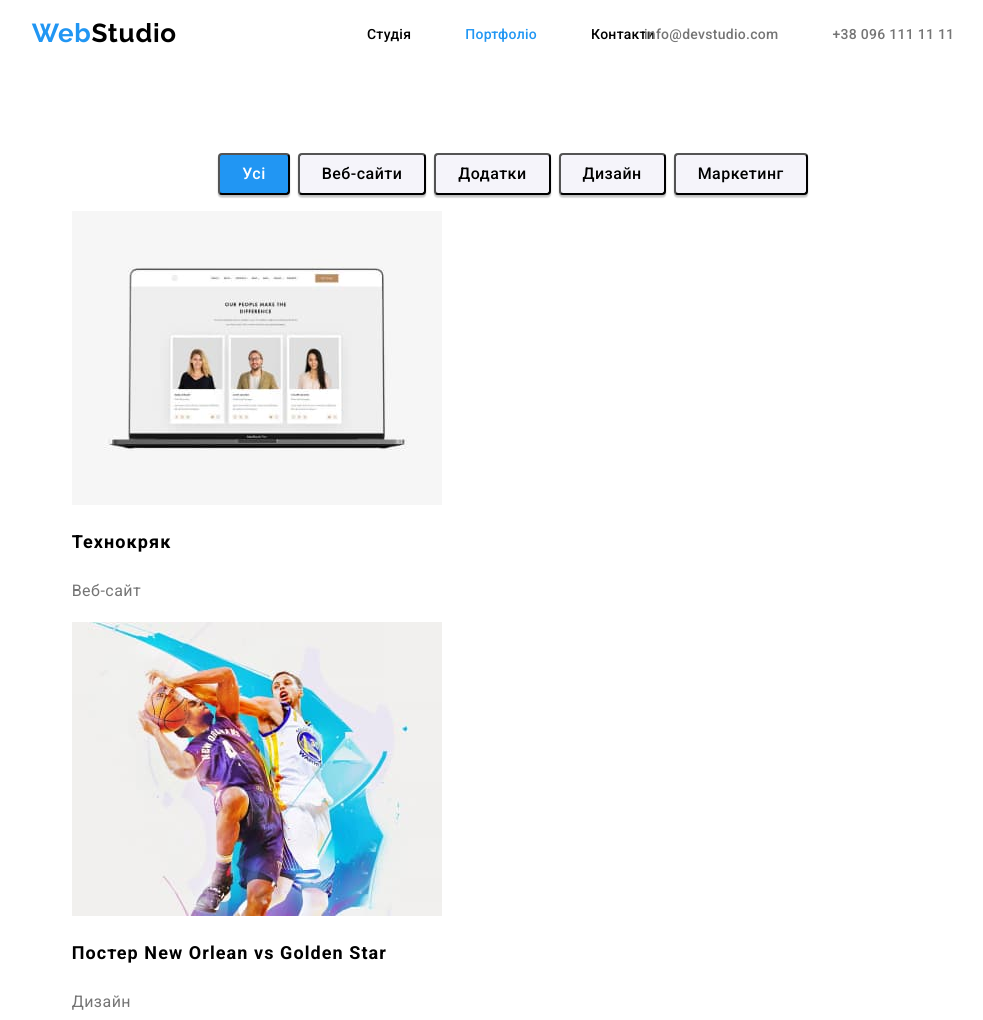
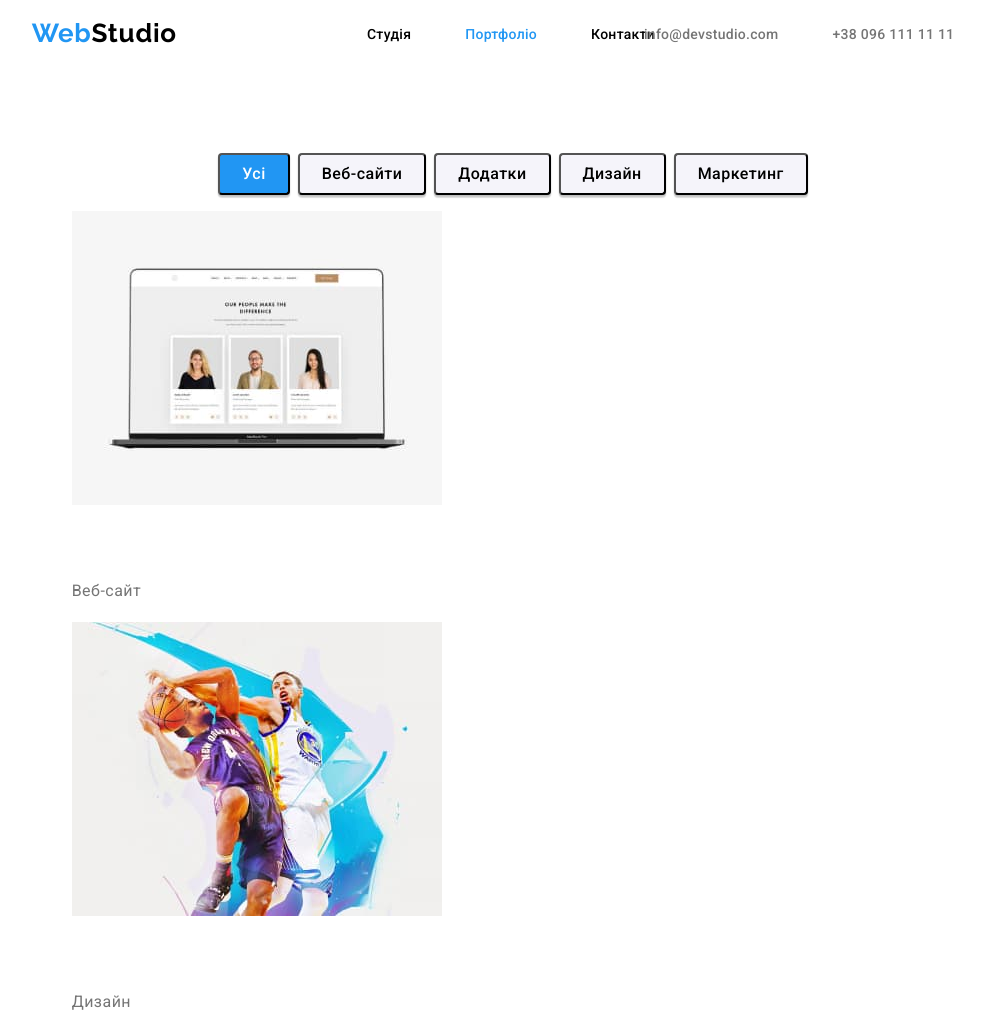
Before and after one commit to muthelain/goit-markup-hw-02, a plain HTML site: page portfolio.html in a window 1280 px wide. Shown: the top 1020 px of the page, without its empty margins (147-1130 px from the left). Drawn offline with Linux system fonts and the light colour scheme.

Commit message:
Update main.css

```diff
--- a/css/main.css
+++ b/css/main.css
@@ -361,7 +361,7 @@ footer{
 
     letter-spacing: 0.06em;
 
-    color:  var(--maincolor);
+
 }
 .project p{
     font-family: 'Roboto';
```
